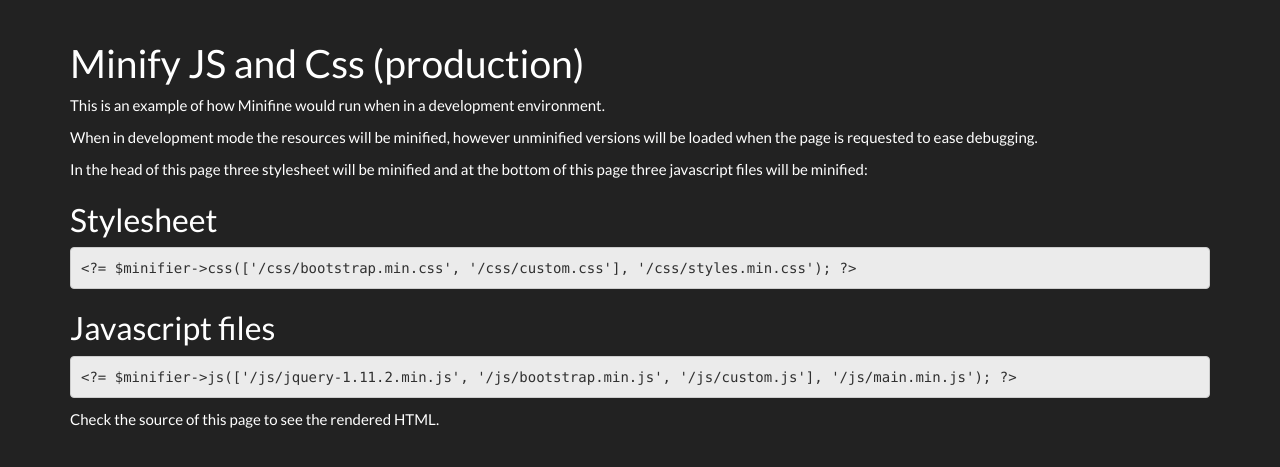
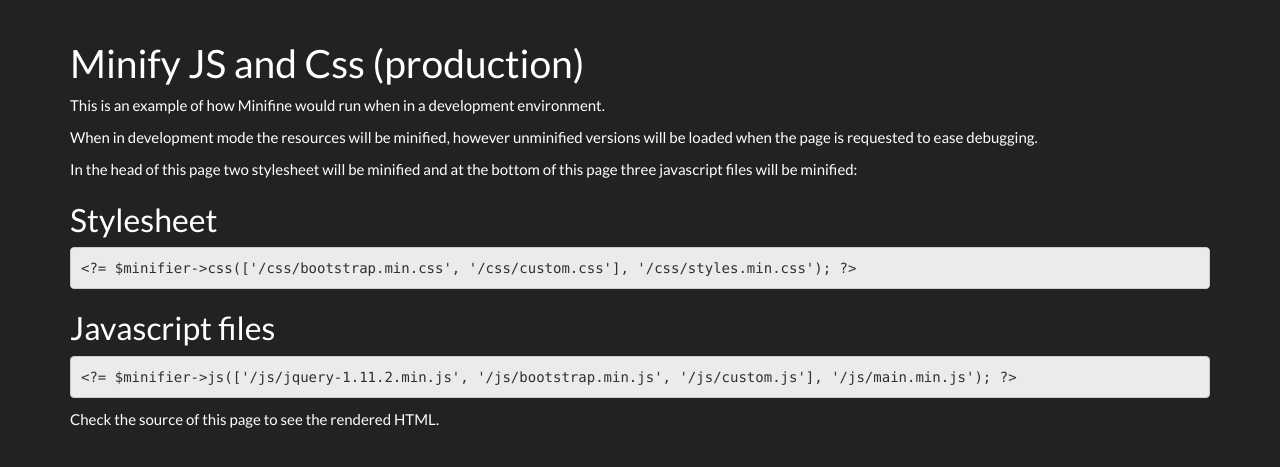
Before and after one commit to PeeHaa/Minifine, a PHP site: page /examples/minify-js-and-css-production.php in a window 1280 px wide. Shown: the part 60-527 px from the top of the page. Run offline with PHP 8.4, Linux system fonts and the light colour scheme.

Commit message:
Fixed typo in examples

```diff
--- a/examples/minify-js-and-css-development.php
+++ b/examples/minify-js-and-css-development.php
@@ -41,7 +41,7 @@
                         <h1>Minify JS and Css (development)</h1>
                         <p>This is an example of how Minifine would run when in a development environment.</p>
                         <p>When in development mode the resources will be minified, however unminified versions will be loaded when the page is requested to ease debugging.</p>
-                        <p>In the head of this page three stylesheet will be minified and at the bottom of this page three javascript files will be minified:</p>
+                        <p>In the head of this page two stylesheet will be minified and at the bottom of this page three javascript files will be minified:</p>
                         <h2>Stylesheet</h2>
                         <pre><code>&lt;?= $minifier->css(['/css/bootstrap.min.css', '/css/custom.css'], '/css/styles.min.css'); ?></code></pre>
                         <h2>Javascript files</h2>
--- a/examples/minify-js-and-css-production.php
+++ b/examples/minify-js-and-css-production.php
@@ -41,7 +41,7 @@
                         <h1>Minify JS and Css (production)</h1>
                         <p>This is an example of how Minifine would run when in a development environment.</p>
                         <p>When in development mode the resources will be minified, however unminified versions will be loaded when the page is requested to ease debugging.</p>
-                        <p>In the head of this page three stylesheet will be minified and at the bottom of this page three javascript files will be minified:</p>
+                        <p>In the head of this page two stylesheet will be minified and at the bottom of this page three javascript files will be minified:</p>
                         <h2>Stylesheet</h2>
                         <pre><code>&lt;?= $minifier->css(['/css/bootstrap.min.css', '/css/custom.css'], '/css/styles.min.css'); ?></code></pre>
                         <h2>Javascript files</h2>
```
